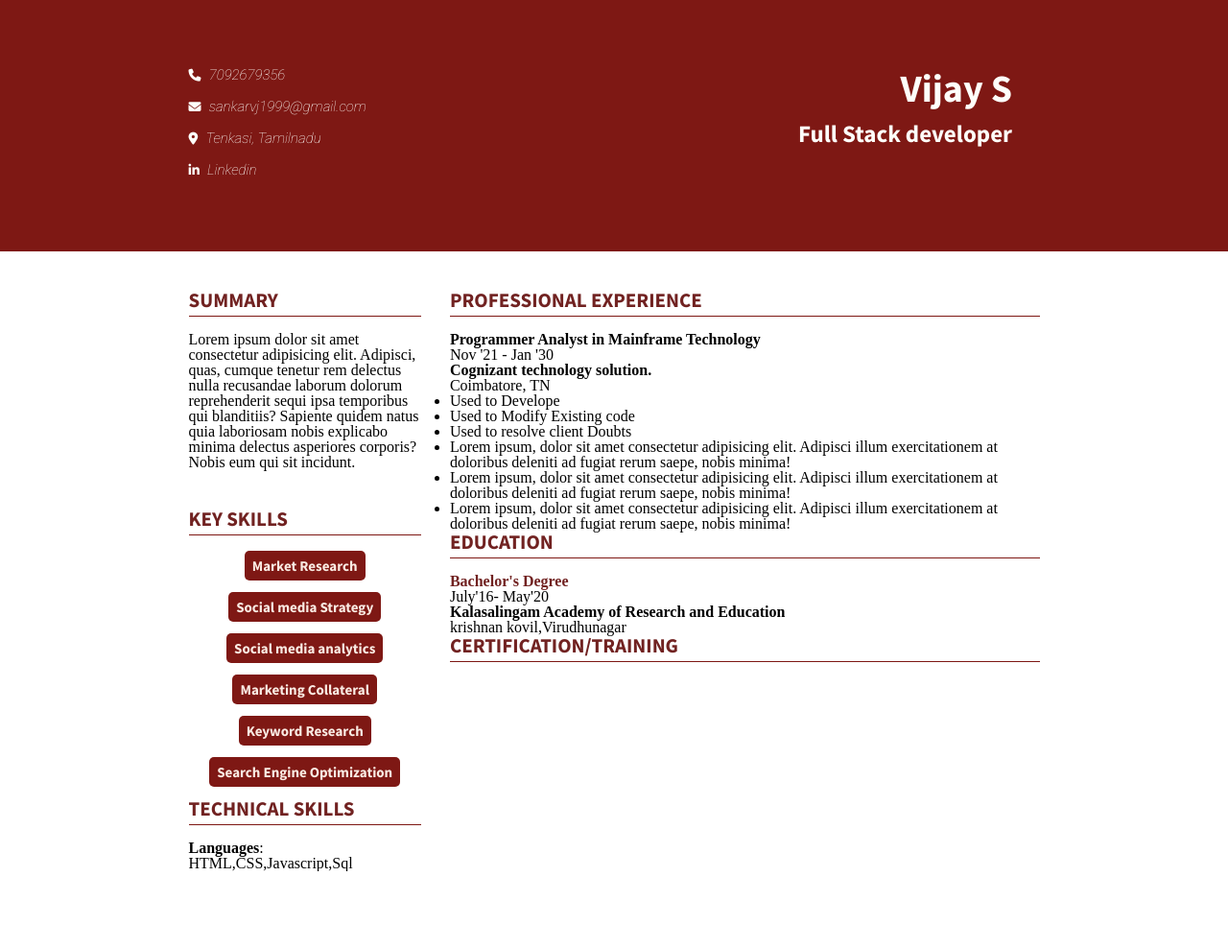
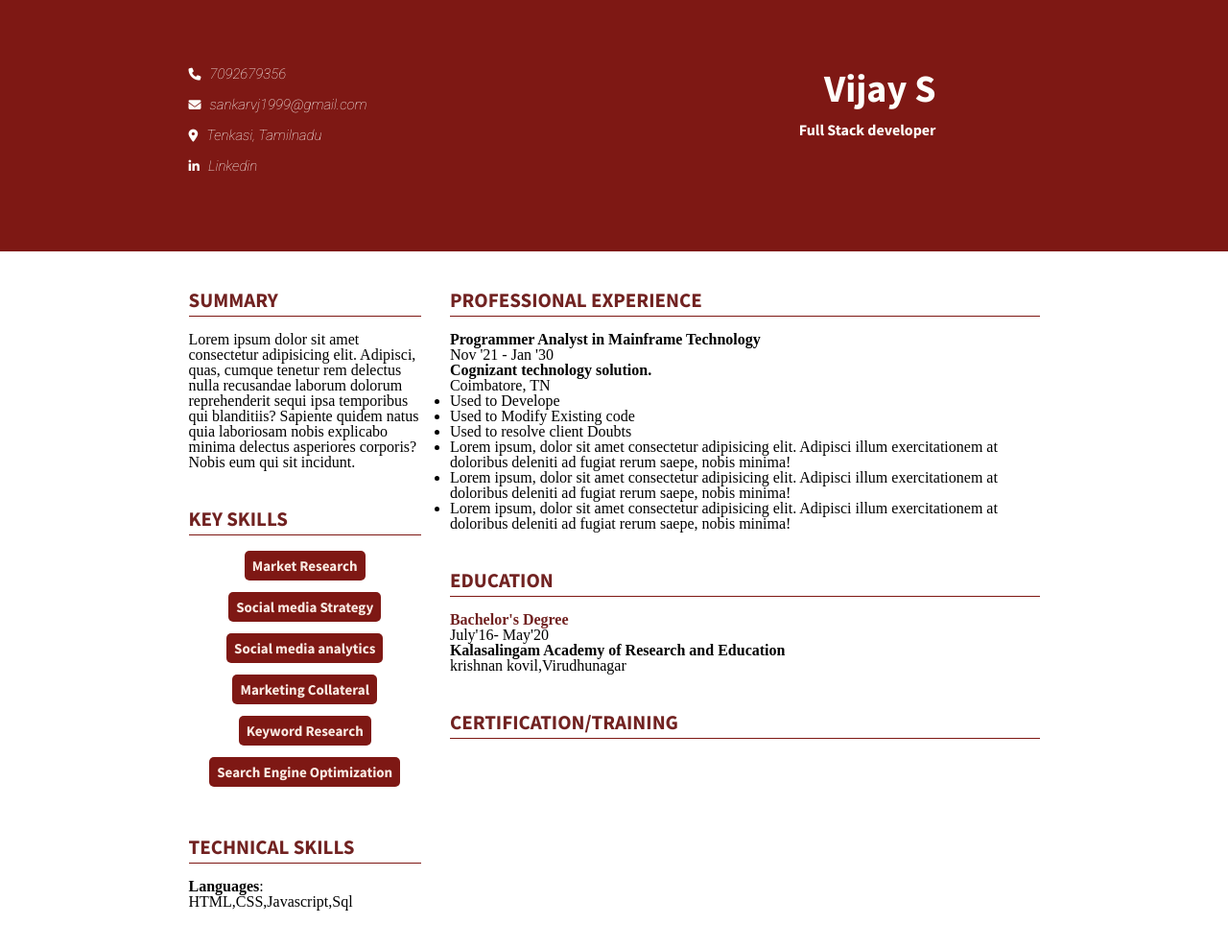
Before and after one commit to vijaydev133/1-portfolio, a plain HTML site: page index.html in a window 1280 px wide. Shown: the whole page at 96% size. Before the commit the page ends 908 px from the top, so only its background shows below. Drawn offline with Linux system fonts and the light colour scheme.

Commit message:
adding some changes.

```diff
--- a/index.html
+++ b/index.html
@@ -52,7 +52,7 @@
 
       <div class="down centre">
         <div class="left">
-          <div class="left-summary">
+          <div class="left-summary bottom-space">
             <h2>SUMMARY</h2>
             <hr />
 
@@ -65,7 +65,7 @@
             </p>
           </div>
 
-          <div class="left-key-skills">
+          <div class="left-key-skills bottom-space">
             <h2>KEY SKILLS</h2>
             <hr />
             <div class="l-ks">
@@ -78,14 +78,14 @@
             </div>
           </div>
 
-          <div class="left-technical-skills">
+          <div class="left-technical-skills bottom-space">
             <h2>TECHNICAL SKILLS</h2>
             <hr />
             <p><strong>Languages</strong>: HTML,CSS,Javascript,Sql</p>
           </div>
         </div>
         <div class="right">
-          <div class="right-professional-experience">
+          <div class="right-professional-experience bottom-space">
             <h2>PROFESSIONAL EXPERIENCE</h2>
             <hr />
             <h3>Programmer Analyst in Mainframe Technology</h3>
@@ -114,7 +114,7 @@
             </ul>
           </div>
 
-          <div class="right-education">
+          <div class="right-education bottom-space">
             <h2>EDUCATION</h2>
             <hr />
             <h3>Bachelor's Degree</h3>
--- a/style.css
+++ b/style.css
@@ -2,11 +2,7 @@
   background-color: #7e1814;
   color: #fefefa;
   height: 262px;
-  font-family: "Lato", sans-serif;
-  font-family: "Lora", serif;
-  font-family: "Noto Sans", sans-serif;
-  font-family: "Roboto", sans-serif;
-  font-family: "Source Sans Pro", sans-serif;
+
 }
 
 .top1 {
@@ -18,8 +14,10 @@
   margin-bottom: 15px;
 }
 
-.top1 p {
+.top1 a {
   font-size: 25px;
+  font-style: normal;
+
 }
 .top-left {
   margin-top: 69px;
@@ -92,7 +90,7 @@
   color: #712221;
 }
 
-.left-summary {
+.bottom-space {
   margin-bottom: 40px;
 }
 
```
